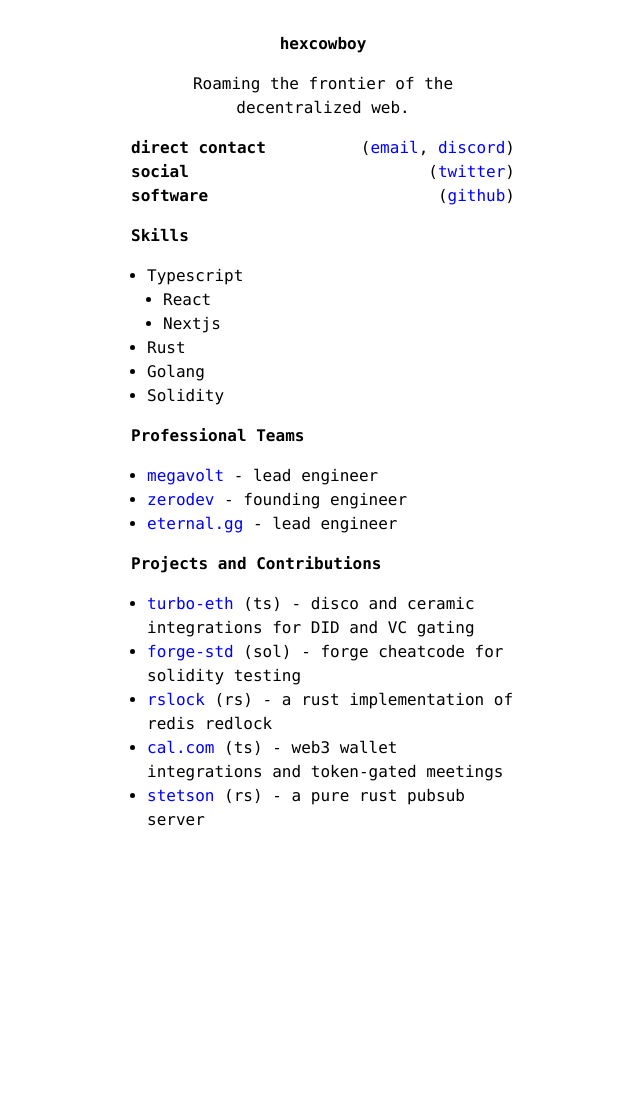
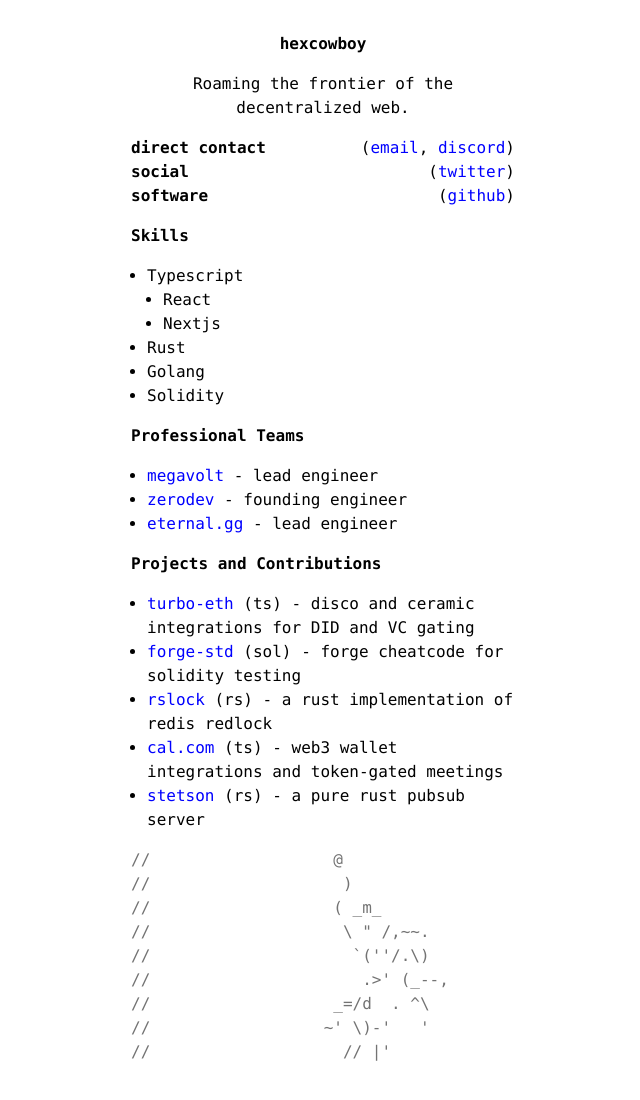
Before and after one commit to hexcowboy/cowboy.dev, an Astro site: page / in a window 1280 px wide. Shown: the whole page, without its empty margins (317-957 px from the left). Before the commit the page ends 864 px from the top, so only its background shows below. Built offline with nearby package versions, Linux system fonts and the light colour scheme; Astro itself is replaced by a stand-in of ours.

Commit message:
add cowboy comment

```diff
--- a/src/pages/index.astro
+++ b/src/pages/index.astro
@@ -7,9 +7,7 @@
   description="hexcowboy - a fullstack and lead engineer for web3 projects"
 >
   <h1 class="text-center font-bold">hexcowboy</h1>
-  <p class="text-center">
-    Roaming the frontier of the decentralized web.
-  </p>
+  <p class="text-center">Roaming the frontier of the decentralized web.</p>
 
   <div>
     <div class="flex justify-between">
@@ -74,4 +72,16 @@
       pubsub server
     </li>
   </ul>
+  <pre
+    class="text-neutral-500">
+//                   @
+//                    )
+//                   ( _m_
+//                    \ " /,~~.
+//                     `(''/.\)
+//                      .&gt;' (_--,
+//                   _=/d  . ^\
+//                  ~' \)-'   '
+//                    // |'
+  </pre>
 </Layout>
```
